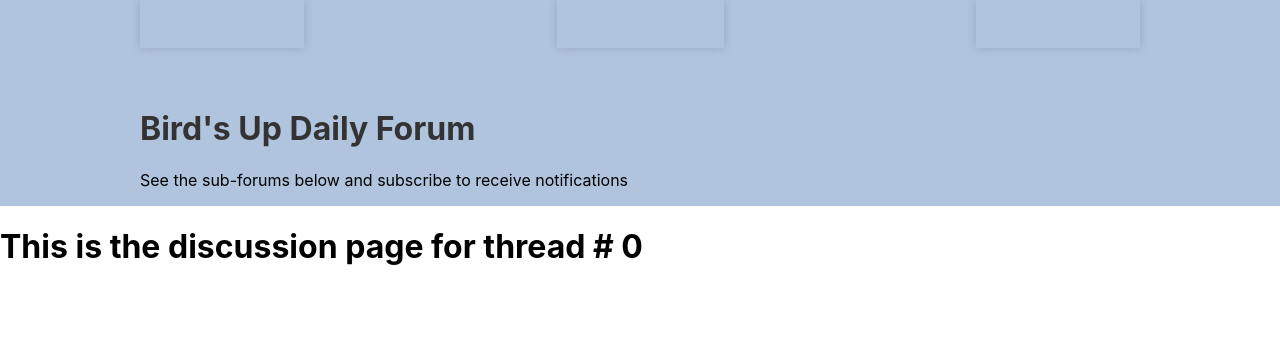
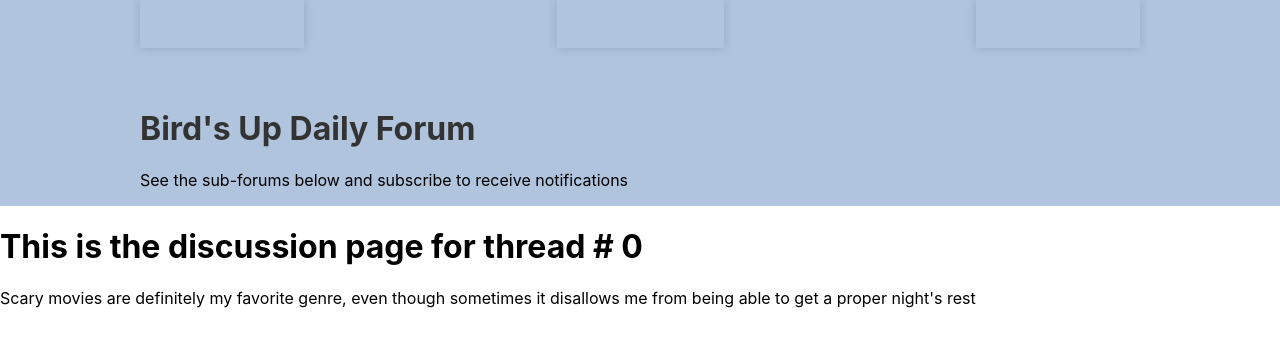
Before and after one commit to takingupspace/InternetForum, a React (Create React App) app in the folder client/: page /discussion/0 in a window 1280 px wide. Shown: the top 346 px of the page. Built offline with nearby package versions, Linux system fonts and the light colour scheme.

Commit message:
discussion-thread-slugs-working

```diff
--- a/client/src/discussion.boards.js
+++ b/client/src/discussion.boards.js
@@ -1,15 +1,18 @@
 const discussionBoard = [
     {
-        id: 1,
+        id: 0,
         title: 'Scary Images',
         description: '[Filler Content]',
         image: 'NO IMAGE',
+        discussionBody: 'Scary movies are definitely my favorite genre, even though sometimes it disallows me from being ' +
+        "able to get a proper night's rest"
     },
     {
-        id: 2,
+        id: 1,
         title: 'Happy Images',
         description: '[Filler Content]',
-        image: 'NO IMAGE'
+        image: 'NO IMAGE',
+        discussionBody: 'This discussion thread is not only for memes but for funny cat pics!'
     }
 ]
 
--- a/client/src/pages/Discussion.js
+++ b/client/src/pages/Discussion.js
@@ -1,10 +1,14 @@
 import React from "react";
 import { useParams } from "react-router-dom";
+import discussionBoard from "../discussion.boards";
 
-function Discussion(){
+function Discussion(props){
     let {id} = useParams();
     return (
+        <>
         <h1>This is the discussion page for thread # {id}</h1>
+        <p>{discussionBoard[id].discussionBody}</p>
+        </>
     )
 }
 
```
